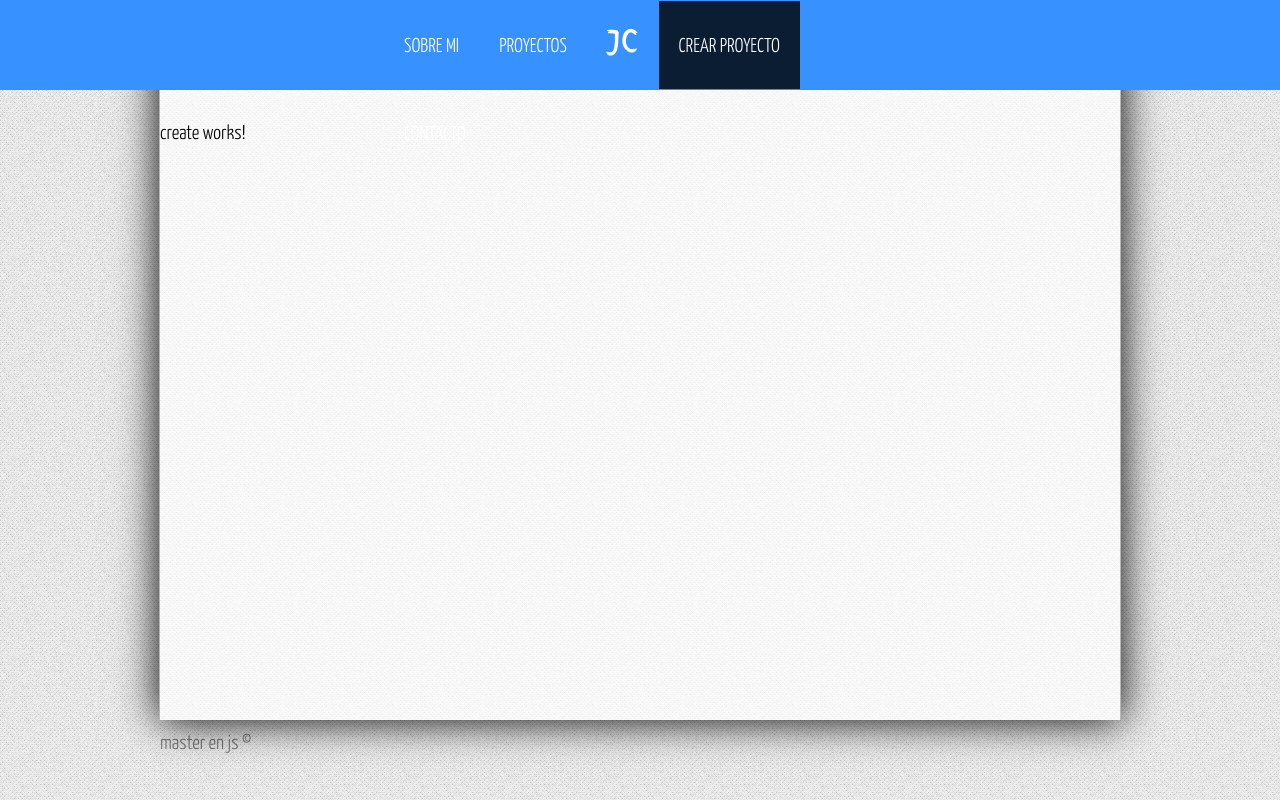
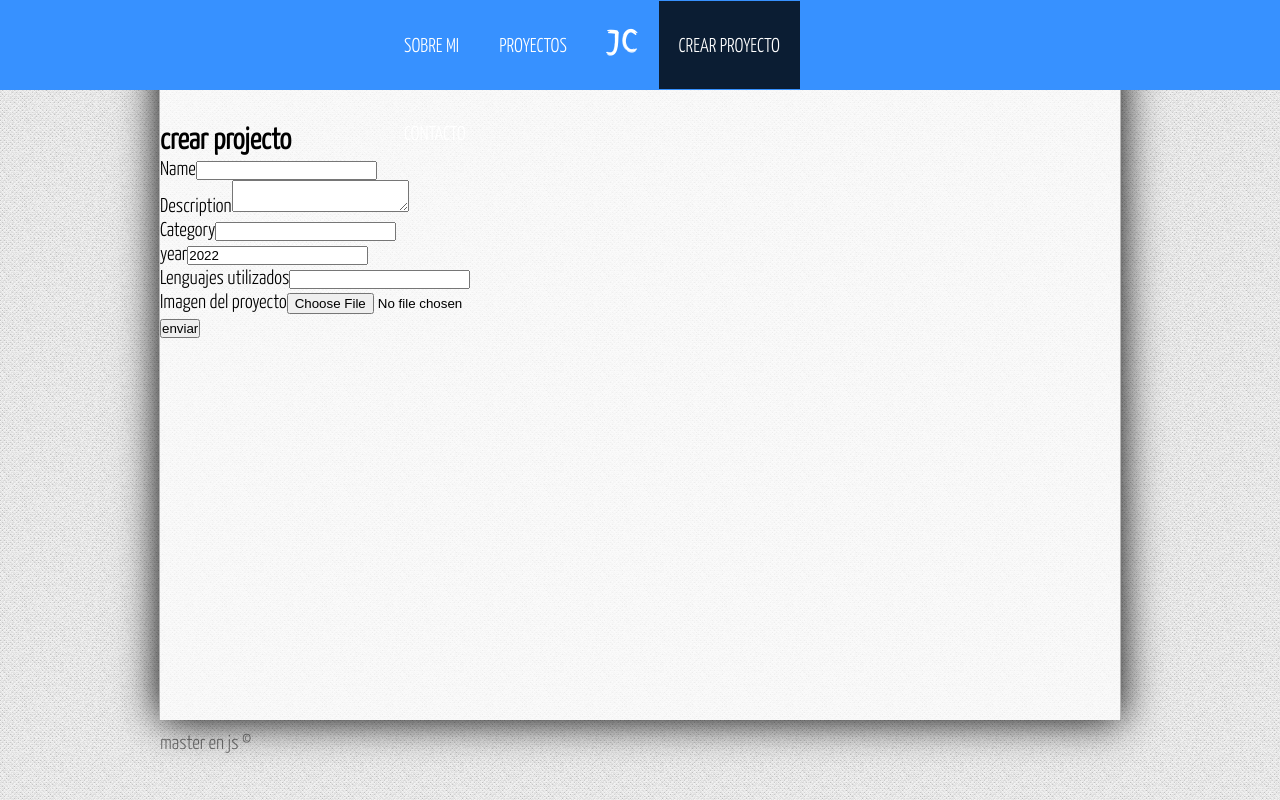
Before and after one commit to Juan-Camilo-Suarez/angular-nodejs, an Angular app in the folder proyecto-angular/: page /crear-proyecto in a window 1280 px wide. Built offline with nearby package versions, Linux system fonts and the light colour scheme.

Commit message:
form to create projects

```diff
--- a/proyecto-angular/src/app/app.module.ts
+++ b/proyecto-angular/src/app/app.module.ts
@@ -27,6 +27,8 @@ import { ErrorComponent } from './components/error/error.component';
   imports: [
     BrowserModule,
     routing,
+    HttpClientModule,
+    FormsModule
   ],
   providers: [
     appRoutingProviders
--- a/proyecto-angular/src/app/components/create/create.component.html
+++ b/proyecto-angular/src/app/components/create/create.component.html
@@ -1 +1,34 @@
-<p>create works!</p>
+<div id="container">
+
+
+<h2>{{ title }}</h2>
+
+
+<form #projectForm="ngForm"  (ngSubmit)="onSubmit(projectForm)" ></form>
+
+    <p>
+        <label for="name">Name</label>
+        <input type="text" name="name" #name="ngModel" [(ngModel)]="project.name" >
+    </p>
+    <p>
+        <label for="description">Description</label>
+        <textarea name="description" #description="ngModel" [(ngModel)]="project.description" > </textarea>
+    </p>
+    <p>
+        <label for="category">Category</label>
+        <input type="text" name="category" #category="ngModel" [(ngModel)]="project.category" >
+    </p>
+    <p>
+        <label for="year">year</label>
+        <input type="number" name="year" #year="ngModel" [(ngModel)]="project.year" >
+    </p>
+    <p>
+        <label for="langs">Lenguajes utilizados</label>
+        <input type="text" name="langs" #langs="ngModel" [(ngModel)]="project.langs" />
+    </p>
+    <p>
+        <label for="image">Imagen del proyecto</label>
+        <input type="file" name="image" placeholder="Subir imagen"/>
+    </p>
+    <input type="submit" value="enviar">
+</div>
--- a/proyecto-angular/src/app/components/create/create.component.ts
+++ b/proyecto-angular/src/app/components/create/create.component.ts
@@ -1,15 +1,33 @@
 import { Component, OnInit } from '@angular/core';
+//impottar el modelo
+import { Project } from 'src/app/models/project';
+//importar el servicio
+import { ProjectService } from '../../services/project.service';
+
 
 @Component({
   selector: 'app-create',
   templateUrl: './create.component.html',
-  styleUrls: ['./create.component.css']
+  styleUrls: ['./create.component.css'],
+  providers: [ProjectService]
 })
 export class CreateComponent implements OnInit {
 
-  constructor() { }
+  public title: string;
+  public project: Project;
+
+  constructor(
+    private projectService: ProjectService
+  ) {
+    this.title = 'crear projecto';
+    this.project = new Project('','','','',2022,'','');
+  }
 
   ngOnInit(): void {
   }
+  onSubmit(form: any){
+
+
+  }
 
 }
```
